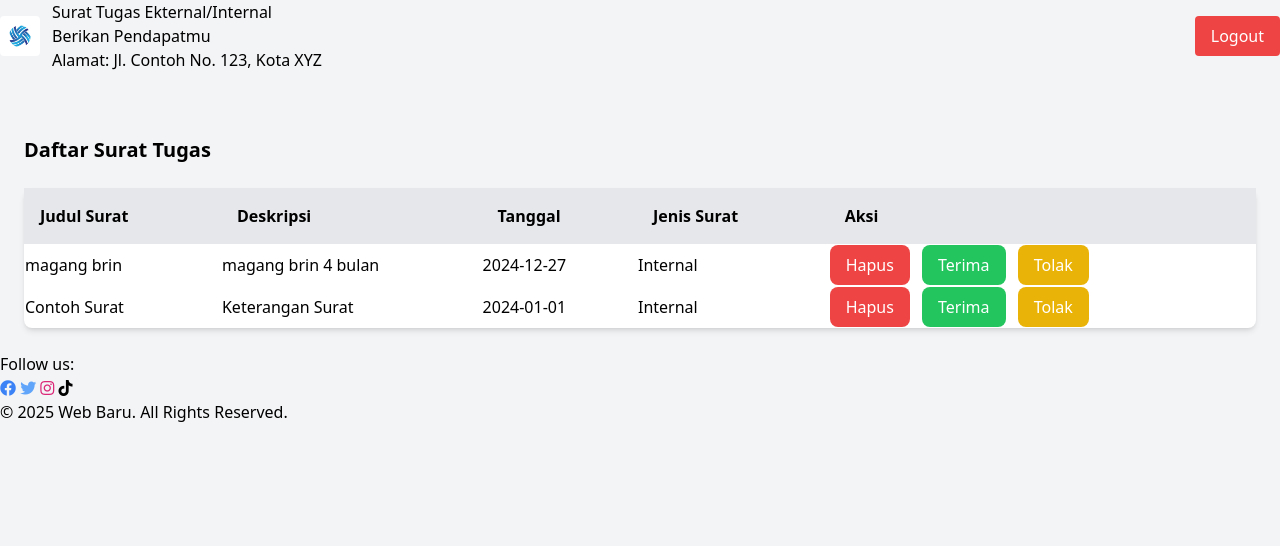
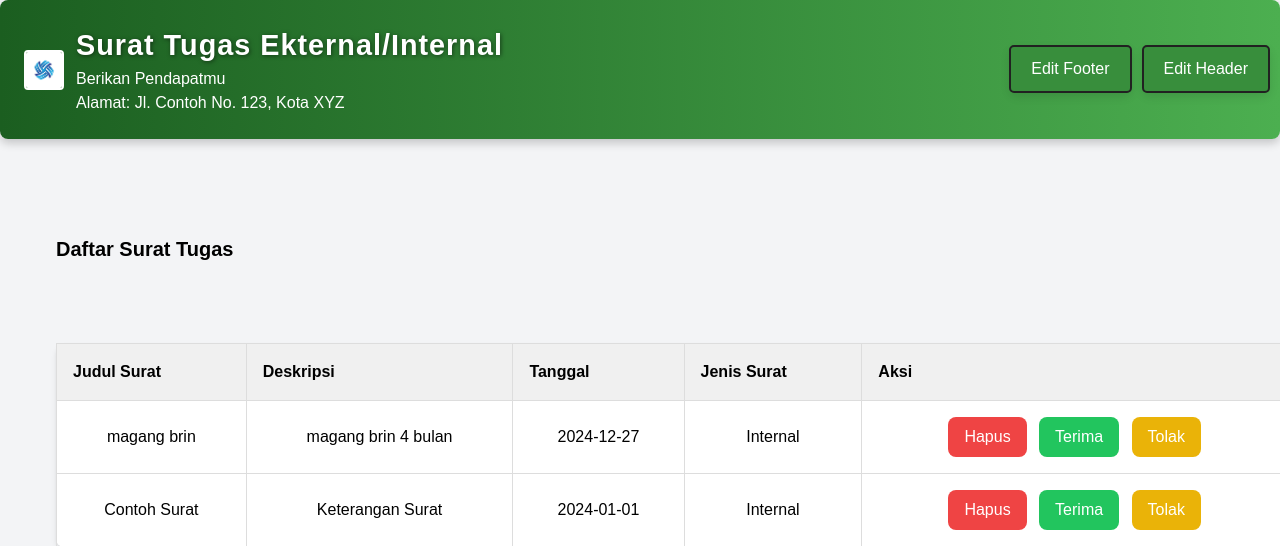
Before and after one commit to RayCodess/UasPibs, a PHP site: page /dashboardAdmin.php in a window 1280 px wide. Shown: the top 546 px of the page. Run offline with PHP 8.4, Linux system fonts and the light colour scheme; data comes from the database, SQL or seed files in the repository; a stand-in replaces the project's code that opens the database connection; some libraries are stand-ins or nearby versions.

Commit message:
Update dashboardAdmin.php
menambahkan button edit header dan footer menggunakan crud

```diff
--- a/dashboardAdmin.php
+++ b/dashboardAdmin.php
@@ -1,5 +1,6 @@
 <?php
 include('koneksi.php');
+include('koneksiHeater.php');
 
 $footer = getFooter();
 $header = getHeader();
@@ -10,7 +11,7 @@ $header = getHeader();
     <meta charset="UTF-8">
     <meta name="viewport" content="width=device-width, initial-scale=1.0">
     <title>Surat Tugas Ekternal/Internal</title>
-    <link href="styless.css" rel="stylesheet">
+    <link href="admin.css" rel="stylesheet">
     <script src="https://cdn.tailwindcss.com"></script>
     <link rel="stylesheet" href="https://cdnjs.cloudflare.com/ajax/libs/font-awesome/5.15.3/css/all.min.css">
 
@@ -220,14 +221,35 @@ function tolakSurat(idSurat) {
             <?php endif; ?>
         </div>
 
+        <div class="ml-auto">
+    <form method="POST" action="" class="no-bg-form">
+        <button type="submit" class="bg-blue-500 text-white px-4 py-2 rounded focus:outline-none" name="edit_footer">Edit Footer</button>
+    </form>
 
-            <div class="ml-auto">
-                <a href="login.php">
-                    <button class="bg-red-500 text-white px-4 py-2 rounded">Logout</button>
-                </a>
+    <form method="POST" action="" class="no-bg-form">
+        <button type="submit" class="bg-blue-500 text-white px-4 py-2 rounded focus:outline-none" name="edit_header">Edit Header</button>
+    </form>
 </div>
     </div>
 </header>
+<?php if (isset($_POST['edit_header'])): ?>
+    <div class="modal">
+        <form method="POST" action="">
+            <h2>Edit Header</h2>
+            <label for="site_name">Site Name:</label>
+            <input type="text" name="site_name" id="site_name" value="<?php echo $header['site_name']; ?>" required><br>
+
+            <label for="slogan">Slogan:</label>
+            <input type="text" name="slogan" id="slogan" value="<?php echo $header['slogan']; ?>" required><br>
+
+            <label for="address">Address:</label>
+            <input type="text" name="address" id="address" value="<?php echo $header['address']; ?>" required><br>
+
+            <button type="submit" name="update_header" class="btn-save">Simpan</button>
+            <button type="submit" class="cancel-btn" name="cancel_edit">Batal</button>
+        </form>
+    </div>
+<?php endif; ?>
 
     <main class="container p-6" id="content"></main>
 
@@ -259,5 +281,33 @@ function tolakSurat(idSurat) {
         <?php endif; ?>
     </div>
 </footer>
+
+<?php if (isset($_POST['edit_footer'])): ?>
+    <div class="modal">
+        <form method="POST" action="">
+            <h2>Edit Footer</h2>
+            <label for="follow_us_title">Follow Us Title:</label>
+            <input type="text" name="follow_us_title" id="follow_us_title" value="<?php echo $footer['follow_us_title']; ?>" required><br>
+
+            <label for="facebook_url">Facebook URL:</label>
+            <input type="url" name="facebook_url" id="facebook_url" value="<?php echo $footer['facebook_url']; ?>"><br>
+
+            <label for="twitter_url">Twitter URL:</label>
+            <input type="url" name="twitter_url" id="twitter_url" value="<?php echo $footer['twitter_url']; ?>"><br>
+
+            <label for="instagram_url">Instagram URL:</label>
+            <input type="url" name="instagram_url" id="instagram_url" value="<?php echo $footer['instagram_url']; ?>"><br>
+
+            <label for="tiktok_url">TikTok URL:</label>
+            <input type="url" name="tiktok_url" id="tiktok_url" value="<?php echo $footer['tiktok_url']; ?>"><br>
+
+            <label for="copyright_text">Copyright Text:</label>
+            <textarea name="copyright_text" id="copyright_text" rows="4" required><?php echo $footer['copyright_text']; ?></textarea><br>
+
+            <button type="submit" name="update_footer" class="btn-save">Simpan</button>
+            <button type="submit" class="cancel-btn" name="cancel_edit">Batal</button>
+        </form>
+    </div>
+<?php endif; ?>
 </body>
 </html>
```
Lines whose indentation alone changed are shown as unchanged.
